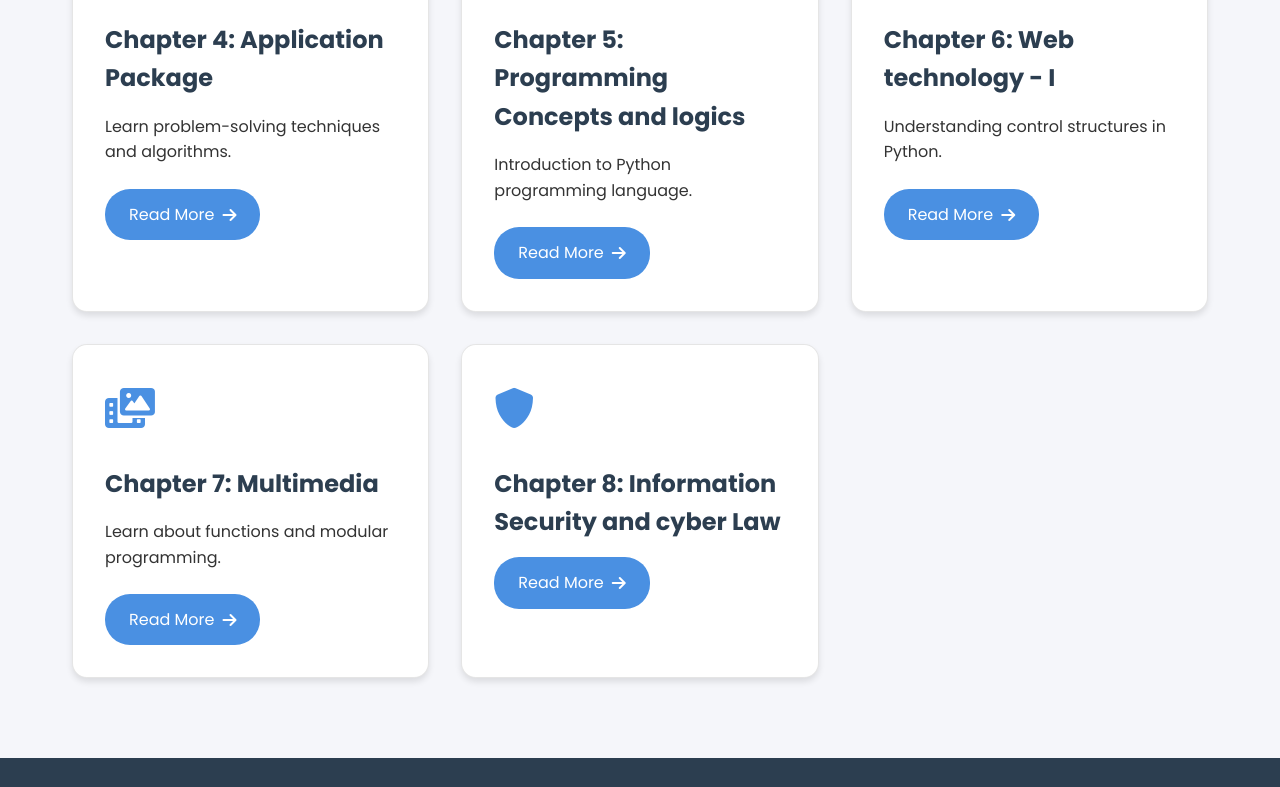
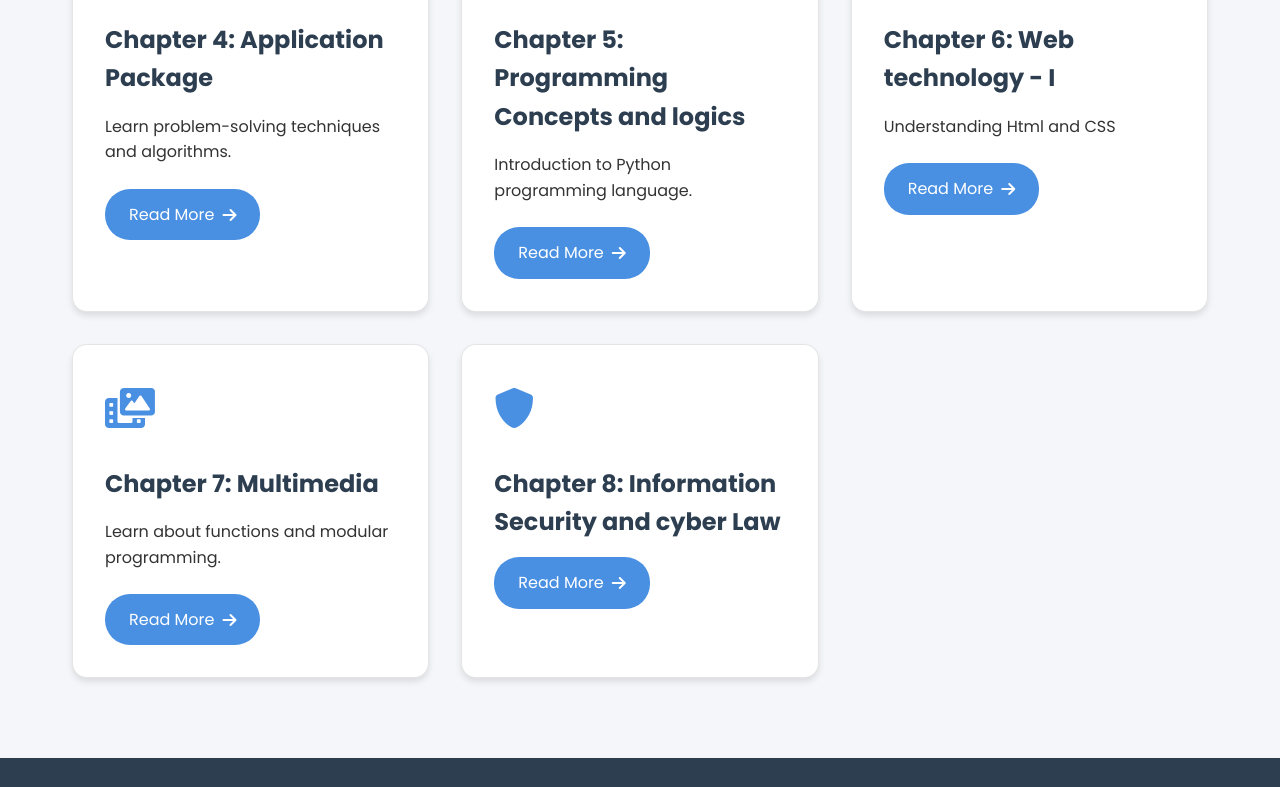
Before and after one commit to Bhu-pen/Computer-Science, a plain HTML site: page index.html in a window 1280 px wide. Shown: the part 957-1744 px from the top of the page. Drawn offline with nearby package versions, Linux system fonts and the light colour scheme.

Commit message:
index.html

```diff
--- a/index.html
+++ b/index.html
@@ -79,7 +79,7 @@
                     <i class="fas fa-globe"></i>
                 </div>
                 <h2>Chapter 6: Web technology - I</h2>
-                <p>Understanding control structures in Python.</p>
+                <p>Understanding Html and CSS</p>
                 <a href="Wtechnology.html" class="read-more">Read More <i class="fas fa-arrow-right"></i></a>
             </div>
 
```
